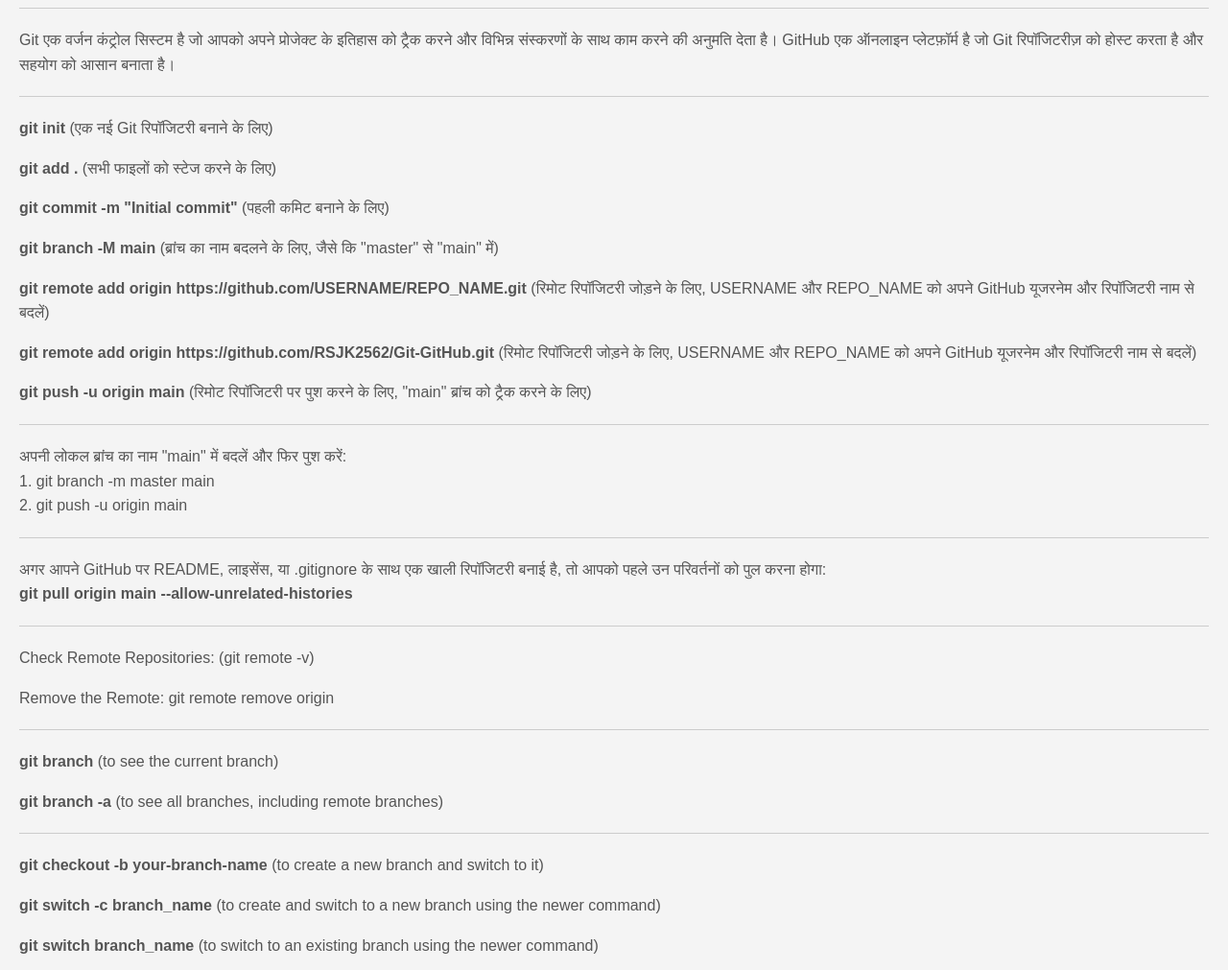
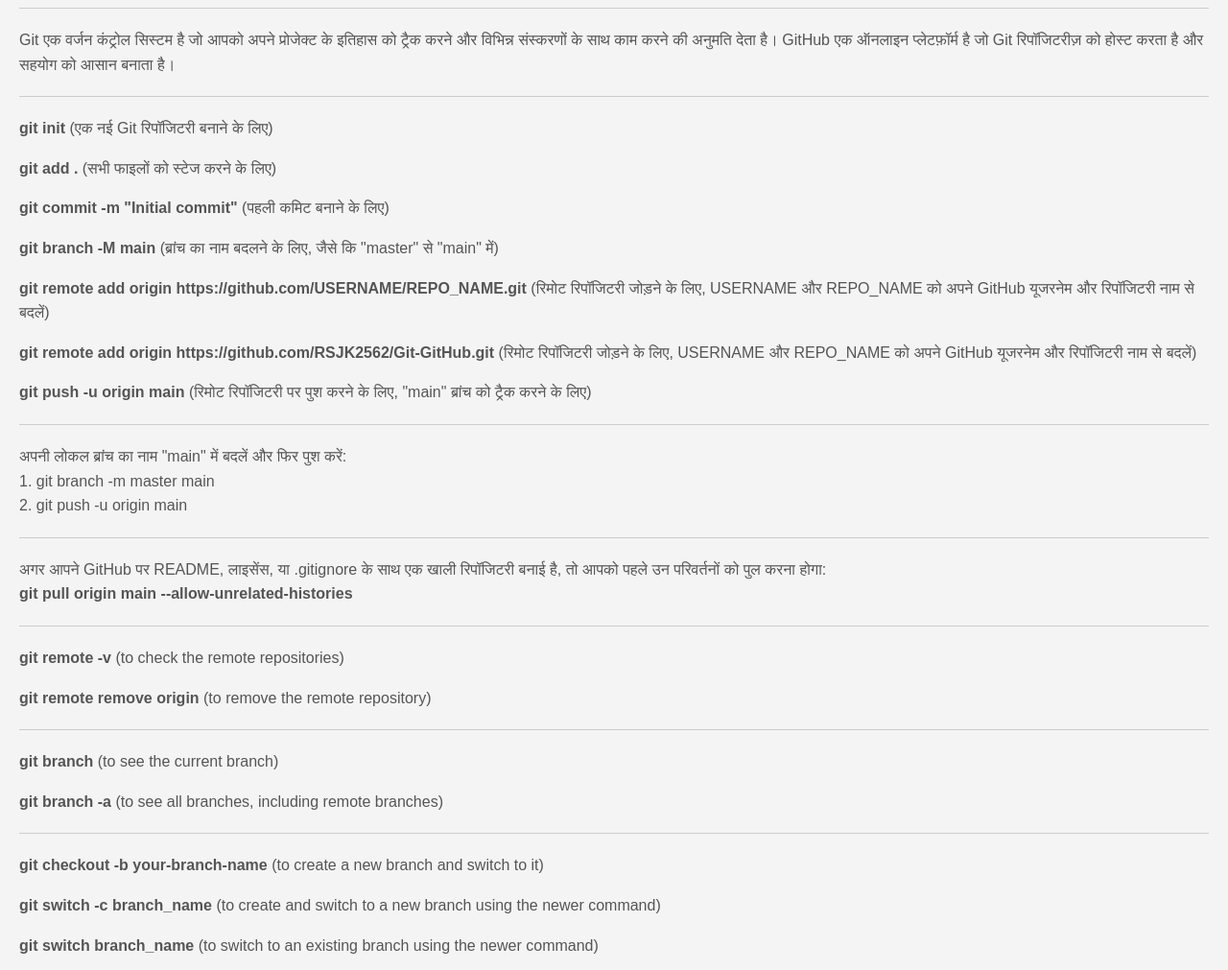
Before and after one commit to RSJK2562/Git-GitHub, a plain HTML site: page index.html in a window 1280 px wide. Shown: the part 86-1097 px from the top of the page at 96% size. Drawn offline with Linux system fonts and the light colour scheme.

Commit message:
create branch

```diff
--- a/index.html
+++ b/index.html
@@ -36,7 +36,8 @@
     </center>
     <hr>
     <p>
-        Git एक वर्जन कंट्रोल सिस्टम है जो आपको अपने प्रोजेक्ट के इतिहास को ट्रैक करने और विभिन्न संस्करणों के साथ काम करने की अनुमति देता है।
+        Git एक वर्जन कंट्रोल सिस्टम है जो आपको अपने प्रोजेक्ट के इतिहास को ट्रैक करने और विभिन्न संस्करणों के साथ काम
+        करने की अनुमति देता है।
         GitHub एक ऑनलाइन प्लेटफ़ॉर्म है जो Git रिपॉजिटरीज़ को होस्ट करता है और सहयोग को आसान बनाता है।
     </p>
     <hr>
@@ -65,7 +66,6 @@
         <b>git push -u origin main</b> (रिमोट रिपॉजिटरी पर पुश करने के लिए, "main" ब्रांच को ट्रैक करने के लिए)
     </p>
     <hr>
-
     <p>
         अपनी लोकल ब्रांच का नाम "main" में बदलें और फिर पुश करें:
         <br>
@@ -74,23 +74,22 @@
         2. git push -u origin main
     </p>
     <hr>
-
     <p>
         अगर आपने GitHub पर README, लाइसेंस, या .gitignore के साथ एक खाली रिपॉजिटरी बनाई है, तो आपको पहले उन परिवर्तनों
         को पुल करना होगा:
         <br>
         <b>
-           git pull origin main --allow-unrelated-histories
+            git pull origin main --allow-unrelated-histories
         </b>
     </p>
     <hr>
-
-    <!-- ///////////////////////////////////////// -->
-    <p>Check Remote Repositories: (git remote -v)</p>
-    <p>Remove the Remote: git remote remove origin</p>
-    <!-- ///////////////////////////////////////// -->
+    <p>
+        <b>git remote -v</b> (to check the remote repositories)
+    </p>
+    <p>
+        <b>git remote remove origin</b> (to remove the remote repository)
+    </p>
     <hr>
-
     <p>
         <b>git branch</b> (to see the current branch)
     </p>
@@ -109,7 +108,8 @@
     </p>
     <hr>
     <p>
-        <b>git push -u origin branch_name</b> (to push the new branch to the remote repository and set the upstream tracking)
+        <b>git push -u origin branch_name</b> (to push the new branch to the remote repository and set the upstream
+        tracking)
     </p>
     <hr>
     <p>
```
Also changed, not shown: 1 other file.
